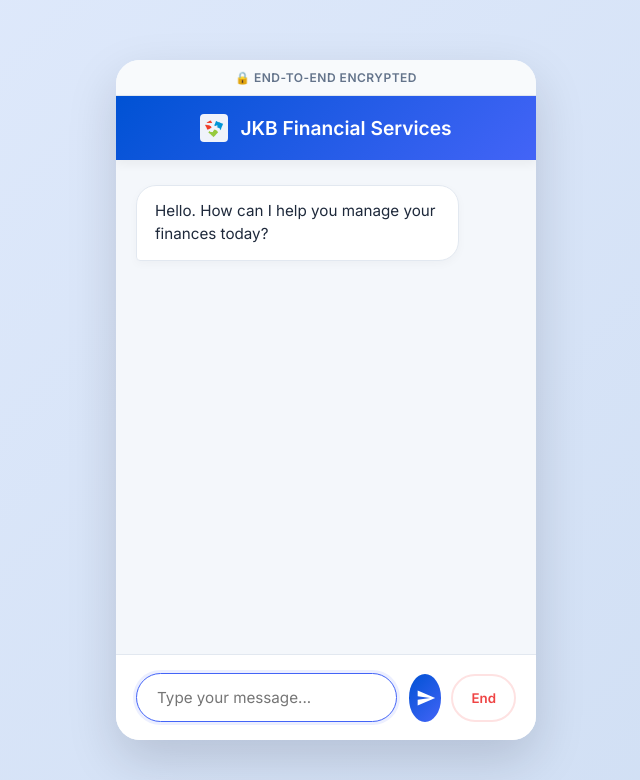
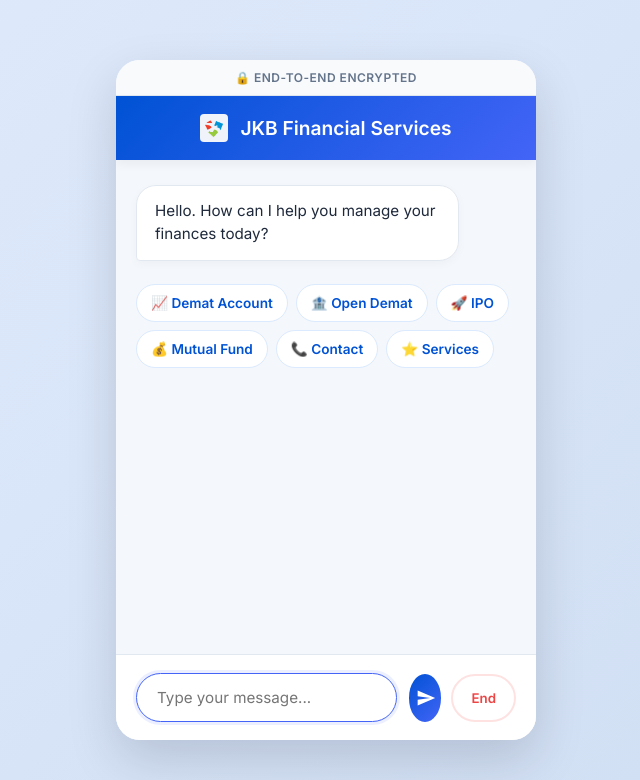
Before and after one commit to shahjazib7/Chatbot, a Flask app: page / in a window 1280 px wide. Shown: the top 780 px of the page, without its empty margins (314-954 px from the left). Run offline with Flask 3, Linux system fonts and the light colour scheme.

Commit message:
chat bot gives suggestion and when you click on suggestions it gives the required answer

```diff
--- a/GEMINI.py
+++ b/GEMINI.py
@@ -7,20 +7,43 @@ load_dotenv()
 client = genai.Client()
 
 FINANCIAL_GUARDRAILS = """
-You are a financial assistant belonging to Jammu and Kashmir Bank Financial Services Ltd. Answer using ONLY the provided context also act as a freindly assisstant.
-You objective is to convert the user into a customer by redirecting them to jkbfsl.com
+You are a knowledgeable financial assistant for a banking subsidiary.
+Your role is to explain financial concepts (like Demat accounts, ETFs, Trading) using ONLY the provided knowledge base context.
 
-Never give stock tips or investment advice.
+CRITICAL RULES:
+1. You must NEVER provide personalized investment advice or recommend specific stocks.
+2. If a user asks what to buy or sell, politely refuse and state you can only provide definitions.
+3. If the answer to the user's question is not found in the provided Knowledge Base Context, you must say "I do not have that information in my repository." Do not hallucinate external facts.
+4. EXCEPTION TO RULE 3: If the user sends a greeting, you must respond politely and ask how you can help. HOWEVER, do not repeat your introduction if you have already greeted the user in the Previous Conversation history.
 """
 
-def generate_financial_response(user_query, retrieved_documents):
-    combined_prompt = f"Question: {user_query}\n\nContext:\n{retrieved_documents}"
+
+# ADD chat_history as a parameter defaulting to an empty list
+def generate_financial_response(user_query, retrieved_documents, chat_history=[]):
+    # 1. Format the past messages into a readable chat transcript
+    history_transcript = ""
+    for msg in chat_history:
+        role = "User" if msg["sender"] == "user" else "Bank Assistant"
+        history_transcript += f"{role}: {msg['text']}\n"
+
+    # 2. Inject the history into the final prompt sent to the model
+    combined_prompt = f"""
+Previous Conversation:
+{history_transcript}
+
+Current User Question: {user_query}
+
+Knowledge Base Context:
+{retrieved_documents}
+"""
+
     response = client.models.generate_content(
-        model='gemini-3.1-flash-lite',
+        model='gemini-2.5-flash',
         contents=combined_prompt,
         config=types.GenerateContentConfig(
             system_instruction=FINANCIAL_GUARDRAILS,
-            temperature=0.1,
+            temperature=0.8,
         )
     )
+
     return response.text
--- a/app.py
+++ b/app.py
@@ -122,7 +122,7 @@ def home():
             chat_history.append({"sender": "bot", "text": bot_reply})
             session['history'] = chat_history
             return render_template("index.html", history=session['history'], minimized=False, show_form=show_form)
-
+        ###########################################################
 
         # Standard Query Logic (Context Bridge)
         search_query = user_msg
@@ -153,12 +153,7 @@ def home():
 
         # 2. If the database found a document context, send it to Gemini
         if db_match:
-            try:
-                # ADD session.get('history', [])
-                bot_reply = generate_financial_response(user_msg, db_match, session.get('history', []))
-            except Exception as e:
-                print(f"Gemini API Error: {e}")
-                bot_reply = "I'm having trouble processing that request right now. Please try again later."
+            bot_reply = db_match
         else:
             # If the database score was under 60, tell Gemini there is no context
             try:
--- a/templates/index.html
+++ b/templates/index.html
@@ -136,6 +136,31 @@
             cursor: pointer; font-weight: 600; transition: all 0.2s;
         }
         .end-chat-btn:hover { background-color: #fef2f2; border-color: #ef4444; }
+
+        .suggestions {
+    display: flex;
+    flex-wrap: wrap;
+    gap: 8px;
+    margin-top: 5px;
+    margin-bottom: 15px;
+}
+
+.suggestions button {
+    background: #ffffff;
+    color: #0052D4;
+    border: 1px solid #dbeafe;
+    border-radius: 20px;
+    padding: 10px 14px;
+    font-size: 0.85rem;
+    font-weight: 600;
+    cursor: pointer;
+    transition: all 0.2s ease;
+}
+
+.suggestions button:hover {
+    background: #0052D4;
+    color: white;
+}
     </style>
 </head>
 <body>
@@ -157,6 +182,14 @@
 
     <div class="chat-messages" id="message-container">
         <div class="message bot">Hello. How can I help you manage your finances today?</div>
+         <div class="suggestions">
+        <button type="button" onclick="sendSuggestion('What is a Demat account?')">📈 Demat Account</button>
+        <button type="button" onclick="sendSuggestion('How can I open a Demat account?')">🏦 Open Demat</button>
+        <button type="button" onclick="sendSuggestion('What is IPO?')">🚀 IPO</button>
+        <button type="button" onclick="sendSuggestion('What is a Mutual Fund?')">💰 Mutual Fund</button>
+        <button type="button" onclick="sendSuggestion('Contact Information')">📞 Contact</button>
+        <button type="button" onclick="sendSuggestion('What services does JKBFSL offer?')">⭐ Services</button>
+    </div>
 
         {% for msg in history %}
             <div class="message {{ msg.sender }}">
@@ -193,11 +226,19 @@
 
 <script>
     var container = document.getElementById("message-container");
-    if (container) { container.scrollTop = container.scrollHeight; }
+    if (container) {
+        container.scrollTop = container.scrollHeight;
+    }
+
+    function sendSuggestion(text) {
+        document.querySelector('input[name="question"]').value = text;
+        document.querySelector('.chat-input-area').submit();
+    }
 
     function checkMaximize() {
         var chatBox = document.getElementById("chatBox");
         var header = document.getElementById("chatHeader");
+
         if (chatBox.classList.contains("minimized")) {
             chatBox.classList.remove("minimized");
             header.innerHTML = "JKB Financial Services";
```
